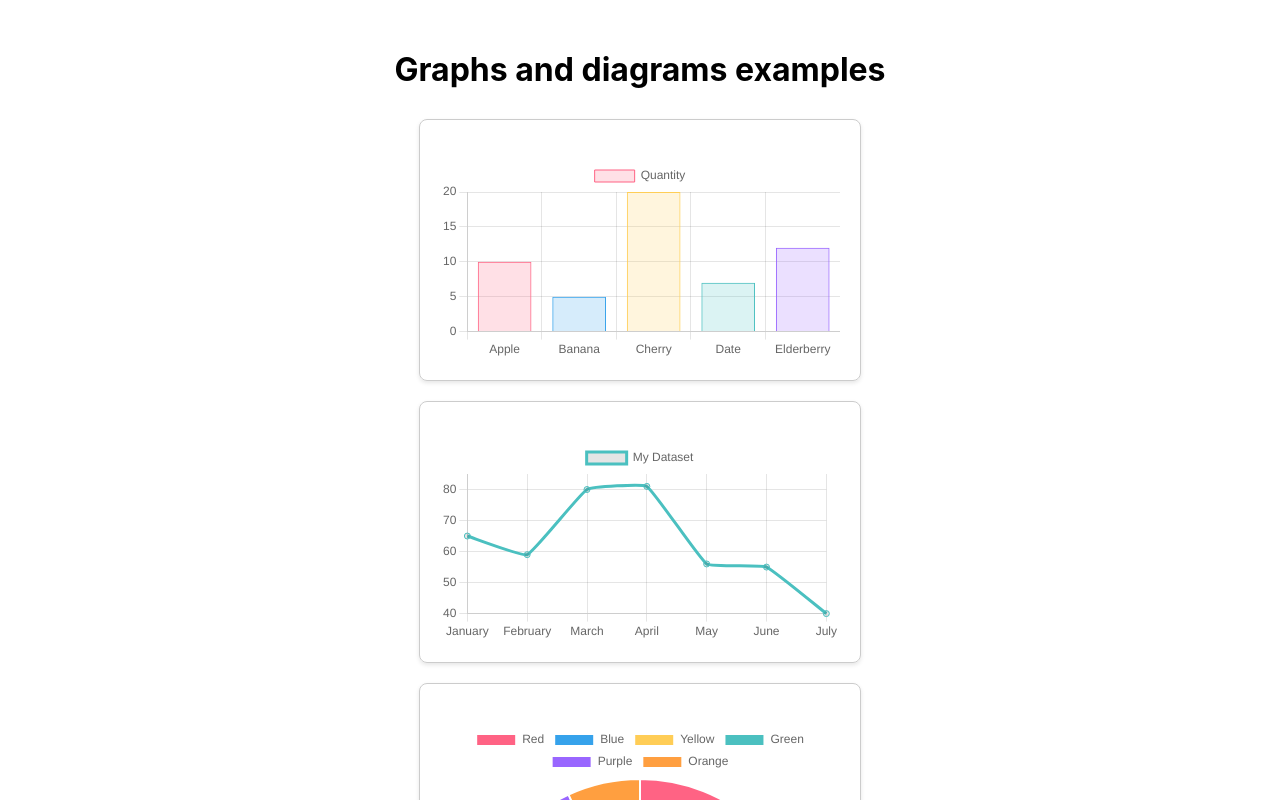
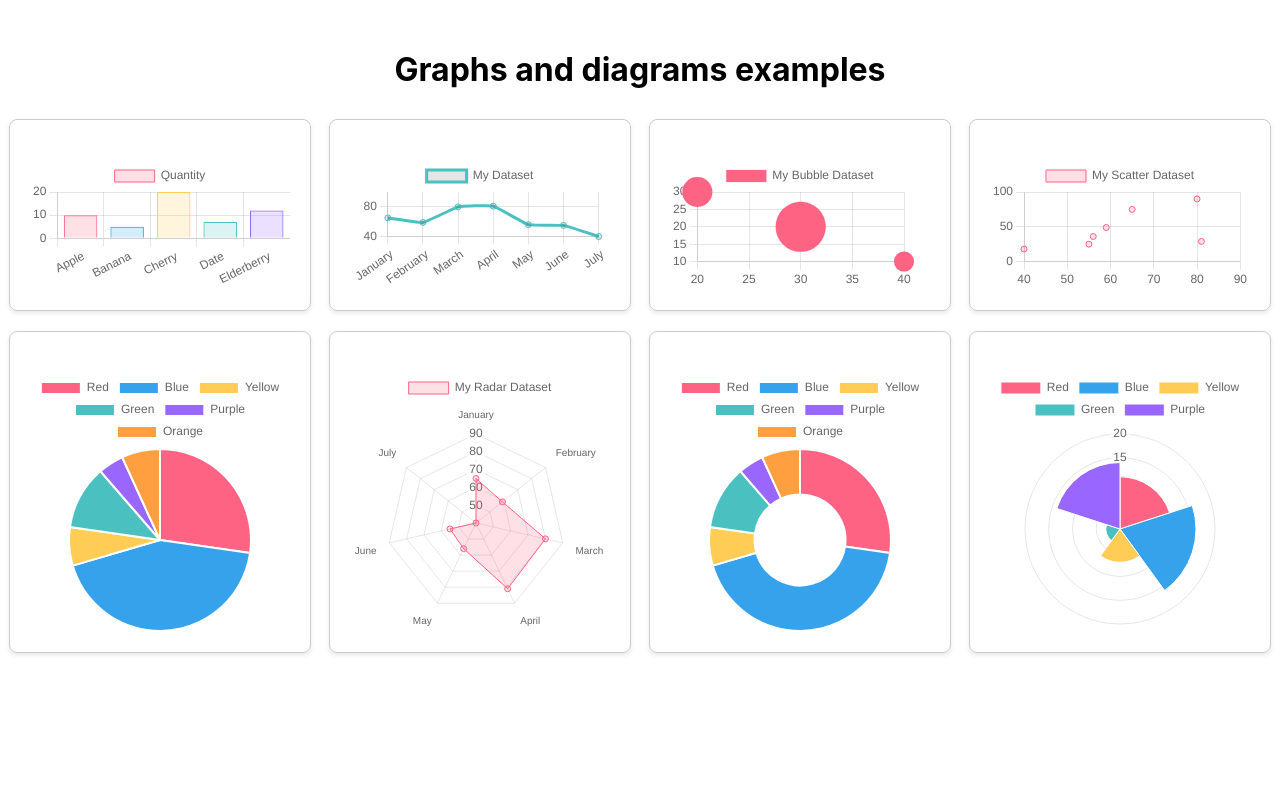
Before and after one commit to AntoineWtz/data-graph, a React (Create React App) app: page / in a window 1280 px wide. Shown: the top 800 px of the page. Built offline with nearby package versions, Linux system fonts and the light colour scheme.

Commit message:
edit css

```diff
--- a/src/App.css
+++ b/src/App.css
@@ -5,18 +5,14 @@
 
 .chart-container {
   display: flex;
-  flex-direction: column;
+  flex-wrap: wrap;
   justify-content: space-around;
-  align-items: center;
+  align-items: flex-start;
   margin-top: 30px;
 }
 
-.chart-wrapper {
-  width: 400px;
-  margin: 0 auto;
-}
-
 .chart-card {
+  width: calc(25% - 20px);
   margin-bottom: 20px;
   border: 1px solid #ccc;
   border-radius: 8px;
--- a/src/App.js
+++ b/src/App.js
@@ -16,12 +16,12 @@ const App = () => {
       <div className="chart-container">
         <BarChart />
         <LineChart />
+        <BubbleChart />
+        <ScatterChart />
         <PieChart />
         <RadarChart />
         <DoughnutChart />
         <PolarAreaChart />
-        <BubbleChart />
-        <ScatterChart />
       </div>
     </div>
   );
```
